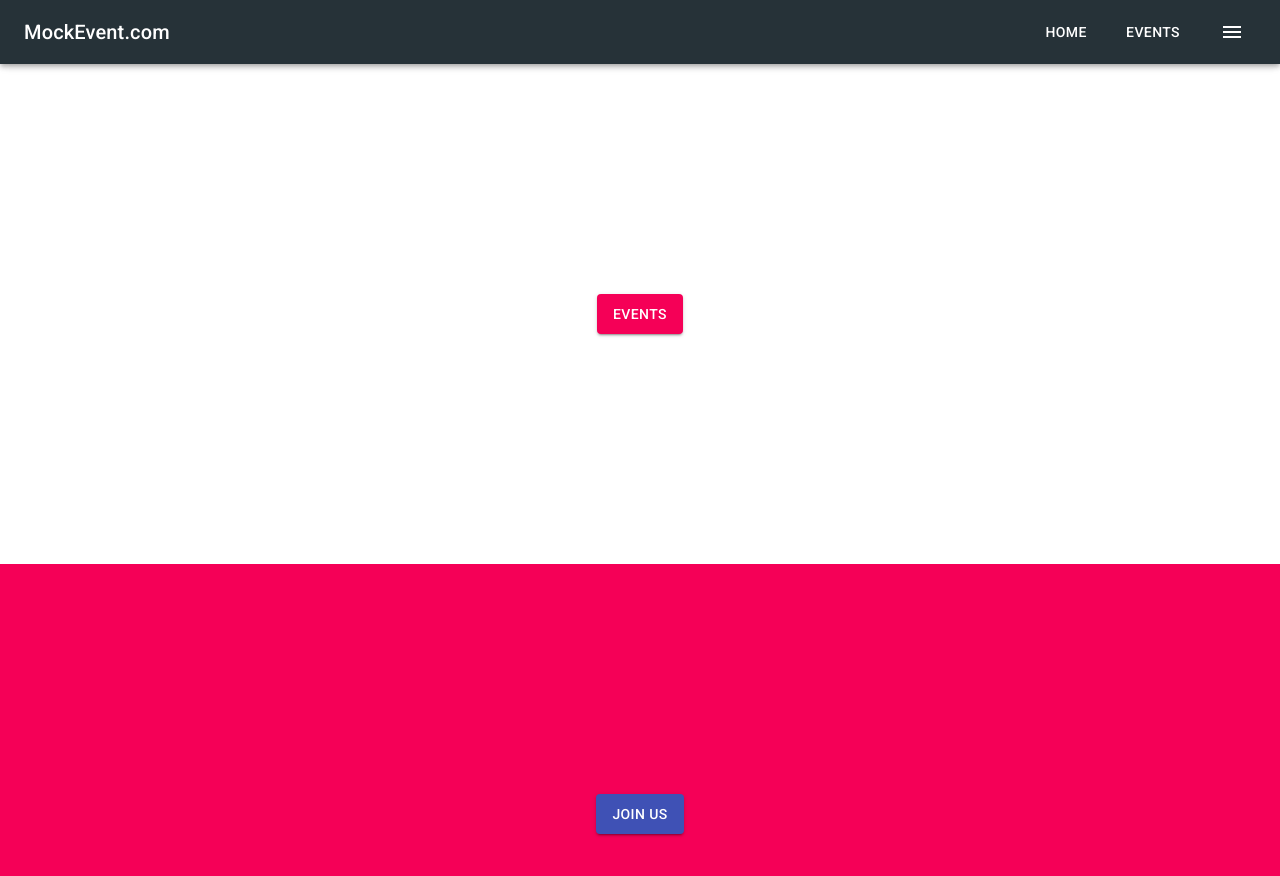
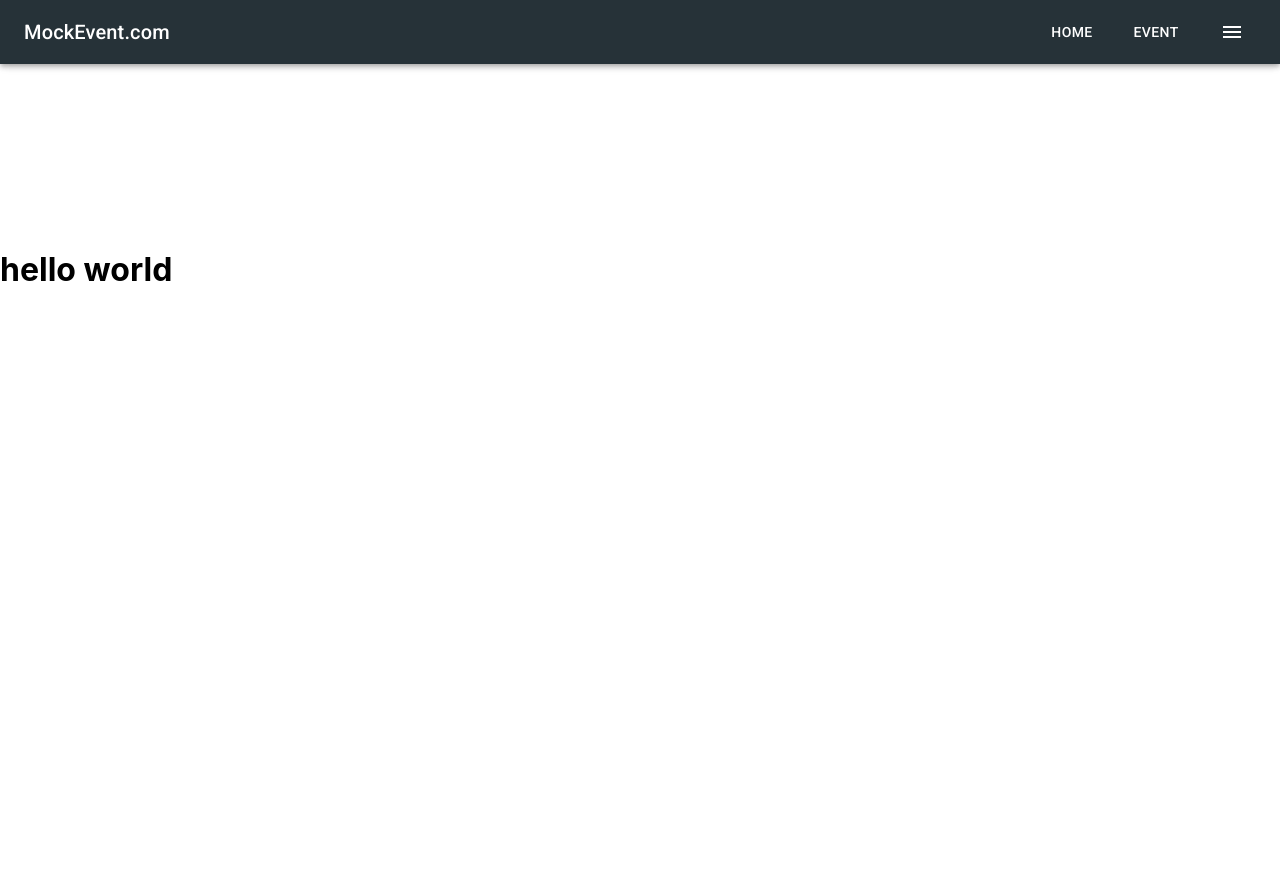
Before and after one commit to CharShewFan/ass2-react, a React (Create React App) app in the folder ass2/: page /event in a window 1280 px wide. Shown: the top 876 px of the page. After the commit the page ends 800 px from the top, so only its background shows below. Built offline with nearby package versions, Linux system fonts and the light colour scheme.

Commit message:
finished router

```diff
--- a/ass2/src/App.css
+++ b/ass2/src/App.css
@@ -1,39 +1,3 @@
-.App {
-  text-align: center;
-  margin: 0;
+a{
+  color: #fff;
 }
-
-.App-logo {
-  height: 40vmin;
-  pointer-events: none;
-}
-
-@media (prefers-reduced-motion: no-preference) {
-  .App-logo {
-    animation: App-logo-spin infinite 20s linear;
-  }
-}
-
-.App-header {
-  background-color: #282c34;
-  min-height: 100vh;
-  display: flex;
-  flex-direction: column;
-  align-items: center;
-  justify-content: center;
-  font-size: calc(10px + 2vmin);
-  color: white;
-}
-
-.App-link {
-  color: #61dafb;
-}
-
-@keyframes App-logo-spin {
-  from {
-    transform: rotate(0deg);
-  }
-  to {
-    transform: rotate(360deg);
-  }
-}
--- a/ass2/src/App.js
+++ b/ass2/src/App.js
@@ -1,12 +1,35 @@
 import Home from "./view/Home";
+import NavBar from './components/NavBar'
+import Event from './view/Event'
+import {
+  BrowserRouter as Router,
+  Switch,
+  Route,
+  Link
+} from 'react-router-dom'
 
 
 function App() {
   return (
-    <div className="App">
-     <Home/>
+    <Router>
+      <div className="App">
+            <NavBar />
 
-    </div>
+
+            <div className="content">
+              <Switch>
+                  <Route path="/" exact>
+                    <Home/>
+                  </Route>
+
+                  <Route path="/event" exact>
+                    <Event/>
+                  </Route>
+              </Switch>
+            </div>
+
+      </div>
+    </Router>
   );
 }
 
--- a/ass2/src/components/DrpoDownMenu.js
+++ b/ass2/src/components/DrpoDownMenu.js
@@ -4,6 +4,15 @@ import MenuIcon from '@material-ui/icons/Menu'
 import Menu from '@material-ui/core/Menu'
 import MenuItem from '@material-ui/core/MenuItem'
 import { makeStyles } from '@material-ui/core/styles';
+import Event from '../view/Event'
+
+
+import {
+  BrowserRouter as Router,
+  Switch,
+  Route,
+  Link
+} from "react-router-dom";
 
 
 
@@ -12,6 +21,10 @@ import { makeStyles } from '@material-ui/core/styles';
     const useStyle = makeStyles({
       hanberg:{
         color:"white"
+      },
+
+      link:{
+        color:"#000"
       }
     });
 
@@ -30,6 +43,7 @@ import { makeStyles } from '@material-ui/core/styles';
     };
 
     return(
+
         <div>
            <IconButton aria-haspopup="true" onClick={handleClick} className={classes.hanberg}>
                <MenuIcon></MenuIcon>
@@ -42,10 +56,12 @@ import { makeStyles } from '@material-ui/core/styles';
             open={Boolean(anchorEl)}
             onClose={handleClose}
            >
-               <MenuItem onClick={handleClose}>Log In</MenuItem>
-               <MenuItem onClick={handleClose}>User Info</MenuItem>
+               <MenuItem onClick={handleClose}><Link to="/event" className={classes.link}>Log In</Link>   </MenuItem>
+               <MenuItem onClick={handleClose}><Link to="/event" className={classes.link}>User Info</Link></MenuItem>
            </Menu>
        </div>
+
+
 
     )
 
--- a/ass2/src/components/NavBar.js
+++ b/ass2/src/components/NavBar.js
@@ -7,6 +7,14 @@ import React from 'react'
 import DropDownMenu from './DrpoDownMenu'
 import { makeStyles } from '@material-ui/core/styles';
 
+import {
+  BrowserRouter as Router,
+  Switch,
+  Route,
+  Link
+} from "react-router-dom";
+import Home from '../view/Home';
+import Event from '../view/Event'
 
 
 
@@ -52,24 +60,25 @@ function NavBar(){
     const classes = useStyle();
 
     return(
+
+
+
         <div>
 
             <AppBar className={classes.AppBar}>
                 <Toolbar className={classes.Toolbar}>
-                    <Typography variant="h6">MockEvent.com</Typography>
+                    <Typography variant="h6"><Link to='/'>MockEvent.com</Link></Typography>
                     <div className={classes.btnGroup}>
-                        <Button className={classes.btn1}>Home</Button>
-                        <Button className={classes.btn2}>Events </Button>
+                        <Button className={classes.btn1}><Link to="/">Home</Link></Button>
+                        <Button className={classes.btn2}><Link to="/event">Event</Link> </Button>
                         <DropDownMenu/>
                     </div>
-
-
-
-
                 </Toolbar>
             </AppBar>
 
         </div>
+
+
     );
 }
 
--- /dev/null
+++ b/ass2/src/components/QueryBar.js
@@ -0,0 +1,23 @@
+import React from "react"
+import {makeStyles} from "@material-ui/core/styles"
+import Container from '@material-ui/core/Container'
+import TextField from '@material-ui/core/TextField'
+
+const useStyle = makeStyles({
+});
+
+export default function QueryBar(){
+    const classes = useStyle();
+
+return (
+    <Container>
+    <form  className={classes.form}>
+
+        <TextField id="queryString" label="string query" />
+        <TextField id="categoryId1" label="categoryId1" />
+        <TextField id="categoryId2" label="categoryId2" />
+        <TextField id="count" label="count query" />
+
+    </form>
+    </Container>
+)}
--- a/ass2/src/index.css
+++ b/ass2/src/index.css
@@ -14,4 +14,5 @@ code {
 
 a{
   text-decoration: none;
+  color:#fff;
 }
--- /dev/null
+++ b/ass2/src/view/Event.js
@@ -0,0 +1,21 @@
+import React from 'react'
+//import QueryBar from '../components/QueryBar'
+
+class Event  extends React.Component{
+    constructor(props){
+        super(props);
+        this.state = {
+
+        }
+    }
+
+    render(){
+       return(
+        <div style={{margin:"0 auto", paddingTop:"250px" }}>
+           <h1 style={{margin:"0 auto"}}> hello world</h1>
+        </div>
+       )
+    }
+}
+
+export default Event
--- a/ass2/src/view/Home.js
+++ b/ass2/src/view/Home.js
@@ -1,8 +1,15 @@
 
 import Container from '@material-ui/core/Container';
-import NavBar from "../components/NavBar";
+//import NavBar from "../components/NavBar";
 import Button from '@material-ui/core/Button'
 import { makeStyles } from '@material-ui/core/styles';
+import Event from '../view/Event'
+import {
+    BrowserRouter as Router,
+    Switch,
+    Route,
+    Link
+} from "react-router-dom"
 
 
 function Home(){
@@ -43,16 +50,20 @@ function Home(){
     const classes = useStyle();
 
     return(
+
         <div className="Home">
-            <NavBar className={classes.navbar}/>
+
             <Container className={classes.block1}>
-                <Button variant="contained" color="secondary" className={classes.btn1}>Events</Button>
+                <Button variant="contained" color="secondary" className={classes.btn1}><Link to="/event">Events</Link></Button>
             </Container>
 
             <Container className={classes.block2}>
-                <Button variant="contained" color="primary" className={classes.btn2}>Join Us</Button>
+                <Button variant="contained" color="primary" className={classes.btn2}><Link to="/event">Join Us</Link></Button>
             </Container>
         </div>
+
+
+
 
     )
 }
```
